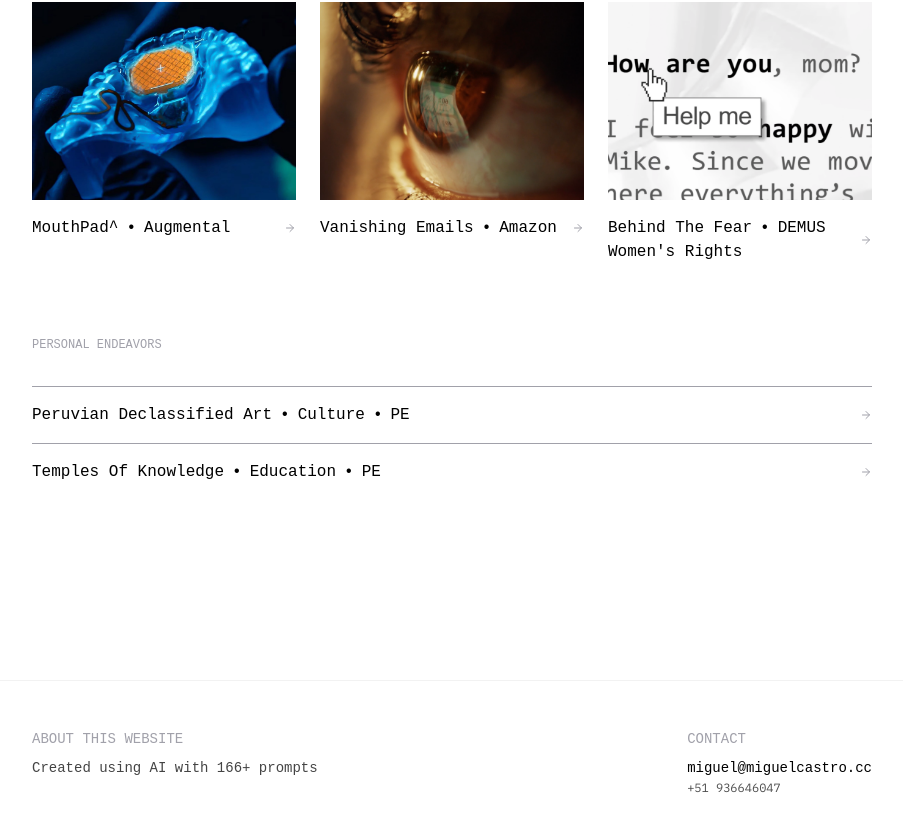
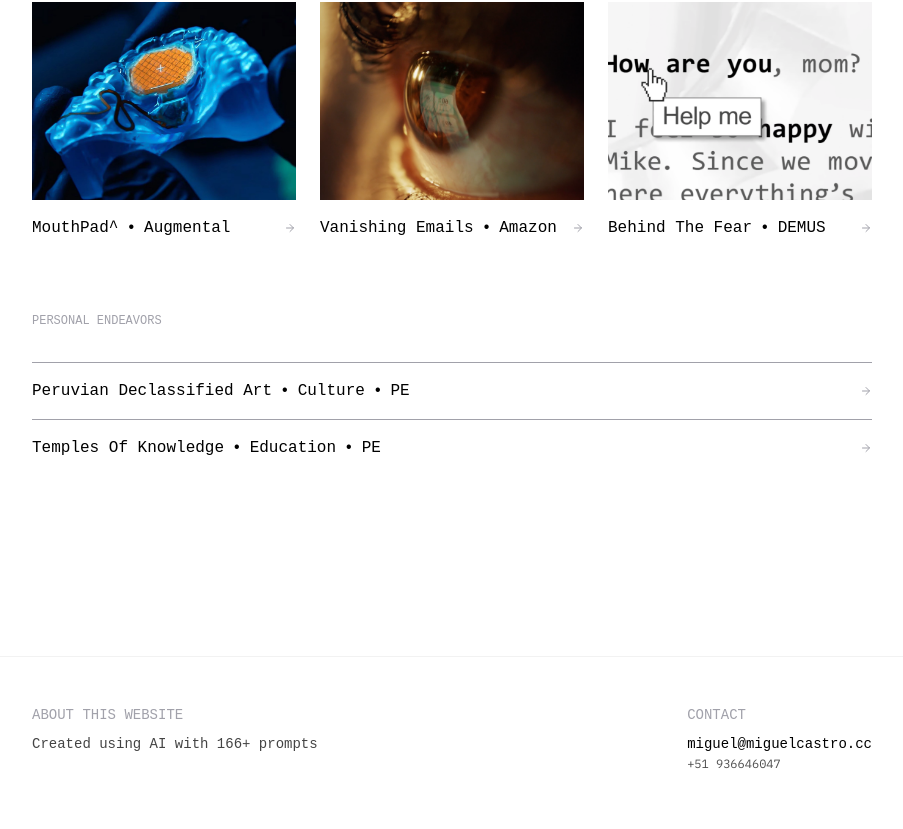
Before and after one commit to miguelcastroe/miguelcastrocreativetech, a React (Vite) app: page / in a window 1280 px wide. Shown: the part 893-1722 px from the top of the page, without its empty margins (188-1091 px from the left). After the commit the page ends 1698 px from the top, so only its background shows below. Built offline with nearby package versions, Linux system fonts and the light colour scheme; a web font is replaced by a local one.

Commit message:
Remove "Women's Rights" label
Updated the label in the Behind The Fear project section to only display "DEMUS" instead of "DEMUS Women's Rights".
[skip gpt_engineer]

```diff
--- a/src/components/WorksSection.tsx
+++ b/src/components/WorksSection.tsx
@@ -57,7 +57,7 @@ const WorksSection = () => {
             <div className="group-hover:text-[#ff4f00] transition-colors text-base">
               <span>Behind The Fear</span>
               <span className="mx-2">•</span>
-              <span>DEMUS Women's Rights</span>
+              <span>DEMUS</span>
             </div>
             <ArrowRight className="w-3 h-3 text-[#a1a1aa] transition-transform group-hover:text-[#ff4f00] group-hover:translate-x-1 flex-shrink-0" />
           </div>
```
